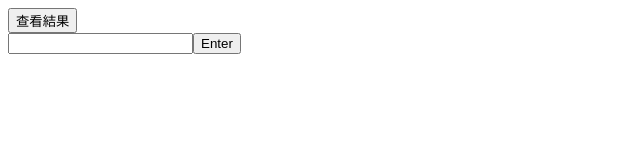
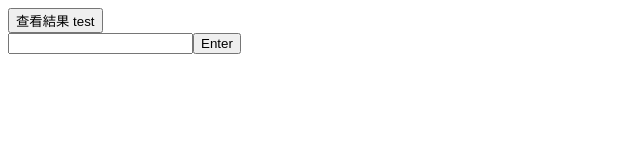
Before and after one commit to DannyYang/demo-microservices, a React (Create React App) app in the folder frontend/: page / in a window 1280 px wide. Shown: the top 160 px of the page, without its empty margins (0-640 px from the left). Built offline with nearby package versions, Linux system fonts and the light colour scheme.

Commit message:
modify deploy yaml

```diff
--- a/frontend/src/App.js
+++ b/frontend/src/App.js
@@ -52,7 +52,7 @@ const App = () => {
 	}
 
 	return (<div>
-		<button onClick={onClickResult}>查看結果</button>
+		<button onClick={onClickResult}>查看結果 test</button>
 		<EnterUserInfo onChangeUser={changeUserHandler} onLogin={loginHanlder} />
 		<ShowOptionList options={options} userId={userId} postToVote={postToVote} onColorChange={colorChangeHandler}/>
 	</div>);
```
